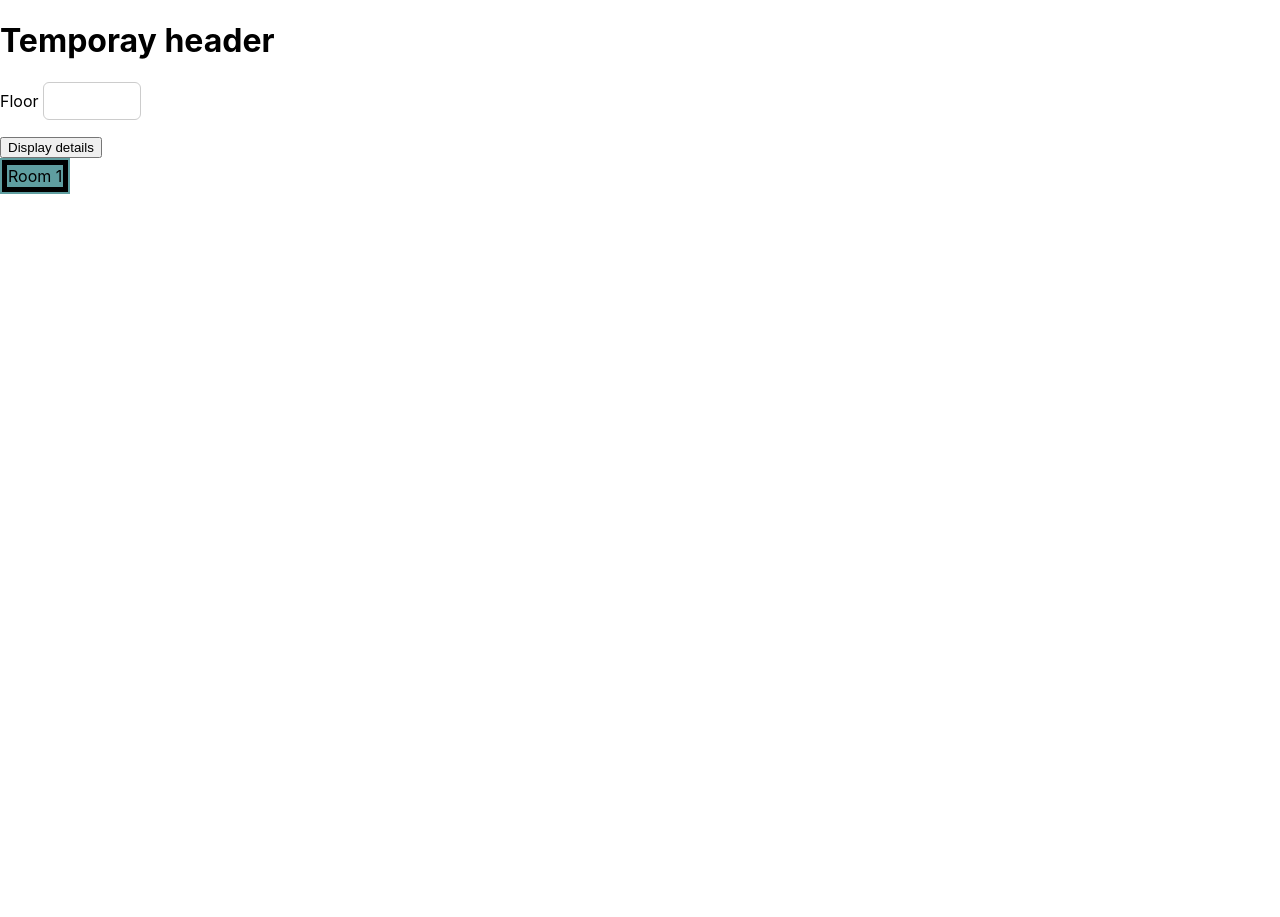
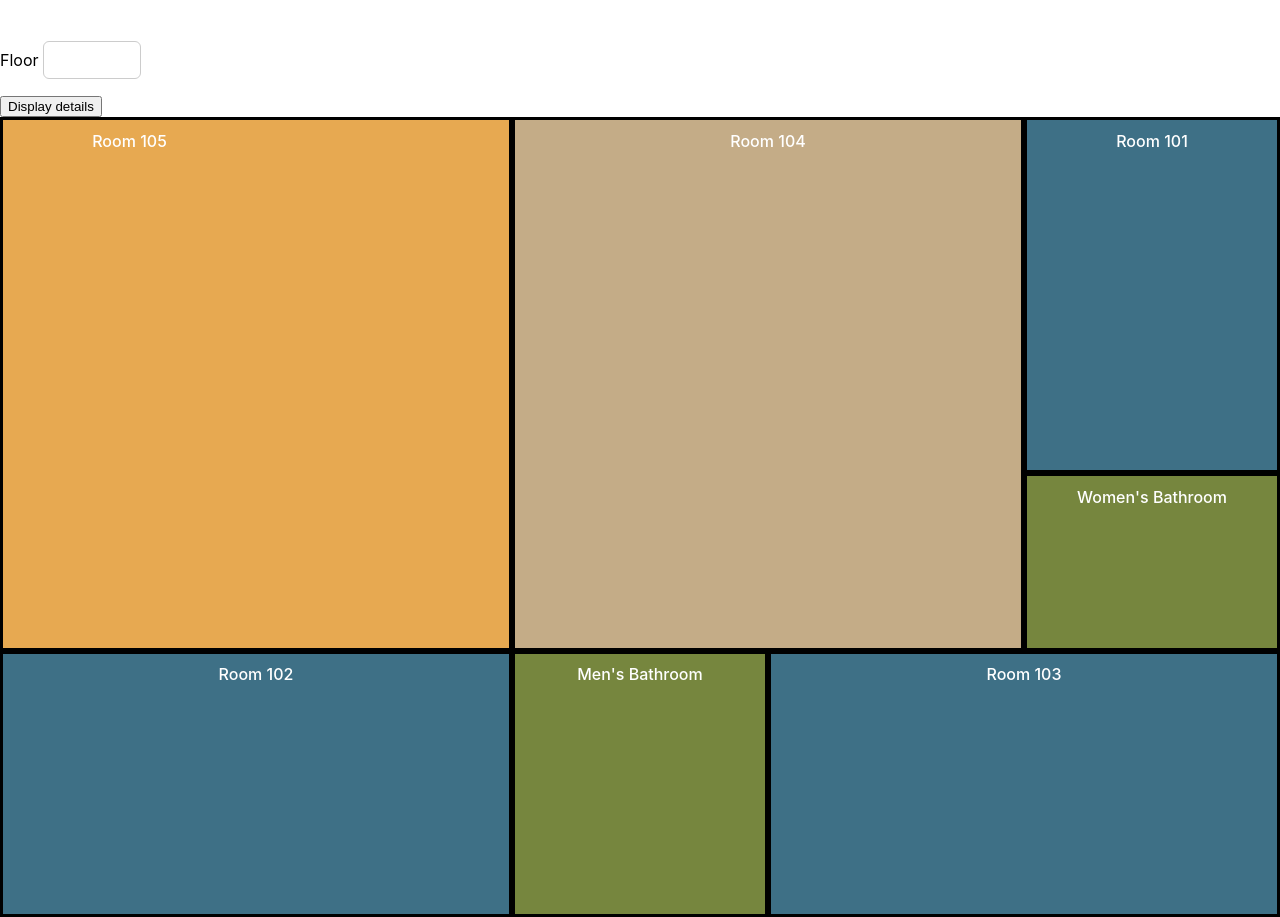
Before and after one commit to VarunSH-15-11-2001/Company-Software, a React (Create React App) app in the folder conf-book/: page / in a window 1280 px wide. Before the commit the page ends 800 px from the top, so only its background shows below. Built offline with nearby package versions, Linux system fonts and the light colour scheme.

Commit message:
version2.1
proper floor plan made and styled

```diff
--- a/conf-book/src/App.js
+++ b/conf-book/src/App.js
@@ -1,5 +1,6 @@
 import Component from "./Component1/comp";
 import Floor from "./FloorPlan/Floor"
+
 
 
 function App() {
@@ -9,6 +10,7 @@ function App() {
       <h1>Temporay header</h1>
       <Component name="hello"></Component>
       <Floor />
+
     </div>
   );
 }
--- /dev/null
+++ b/conf-book/src/FloorPlan/101.jsx
@@ -0,0 +1,11 @@
+import React from "react";
+
+function Room101(props) {
+  return (
+    <div className="Room101">
+      <h1>Room {props.bedNum}</h1>
+    </div>
+  );
+}
+
+export default Room101;
--- /dev/null
+++ b/conf-book/src/FloorPlan/104.jsx
@@ -0,0 +1,11 @@
+import React from "react";
+
+function Room104(props) {
+  return (
+    <div id="Room104">
+      <h1>Room 104</h1>
+    </div>
+  );
+}
+
+export default Room104;
--- /dev/null
+++ b/conf-book/src/FloorPlan/105.jsx
@@ -0,0 +1,11 @@
+import React from "react";
+
+function Room105(props) {
+  return (
+    <div id="Room105">
+      <h1>Room 105</h1>
+    </div>
+  );
+}
+
+export default Room105;
--- /dev/null
+++ b/conf-book/src/FloorPlan/Bathrooms.jsx
@@ -0,0 +1,11 @@
+import React from "react";
+
+function Bath(props) {
+  return (
+    <div className="bath" id={`bath-${props.size}`}>
+      <h1>{props.gender} Bathroom</h1>
+    </div>
+  );
+}
+
+export default Bath;
--- a/conf-book/src/FloorPlan/Floor.js
+++ b/conf-book/src/FloorPlan/Floor.js
@@ -1,9 +1,10 @@
 import React from "react";
 import fromHere from "./Floor.module.css";
+import Indx from "./index";
 
 
 const Floor = (props) => {
-    let floorNumber = 1;
+    let floorNumber = 2;
     let styles;
     if(floorNumber===1) {styles = fromHere.floor1 + " " + fromHere.gren}
     else { styles = fromHere.floor2}
@@ -12,11 +13,23 @@ const Floor = (props) => {
     return (
         <div >
 
-            <table className={styles}>
+            {/* <table className={styles}>
                 <tr>
                     <td>Room 1</td>
                 </tr>
-            </table>
+                <tr>
+                    <td> Temp</td>
+                    <td> Temp</td>
+                </tr>
+                <tr>
+                    <td>Temp</td>
+                    <td>Temp</td>
+                </tr>
+            </table> */}
+
+            <Indx />
+
+
 
         </div>
     );
--- a/conf-book/src/FloorPlan/Floor.module.css
+++ b/conf-book/src/FloorPlan/Floor.module.css
@@ -4,9 +4,19 @@
 
 .floor2 td{
     border: 5px solid blue;
+    width: 70px;
+    padding: 100px;
 }
 
 
 .gren{
     background-color: cadetblue;
 }
+
+.available {
+    color: green;
+}
+
+.notAvailable {
+    color: red;
+}
--- /dev/null
+++ b/conf-book/src/FloorPlan/FloorPlan.jsx
@@ -0,0 +1,25 @@
+import React from "react";
+import Room105 from "./105";
+import Room104 from "./104";
+import Room101 from "./101";
+import Bath from "./Bathrooms";
+
+function FloorPlan(props) {
+  return (
+    <div id="floorPlan">
+      <div id="row-1">
+        <Room101 className="Room101" bedNum={101} />
+        <Bath className="bath" gender="Women's" />
+        <Room104 />
+        <Room105 />
+      </div>
+      <div id="row-2">
+        <Room101 className="Room101" bedNum={102} />
+        <Bath gender="Men's" />
+        <Room101 className="Room101" bedNum={103} />
+      </div>
+    </div>
+  );
+}
+
+export default FloorPlan;
--- /dev/null
+++ b/conf-book/src/FloorPlan/index.js
@@ -0,0 +1,15 @@
+import React from "react";
+import ReactDOM from "react-dom";
+import FloorPlan from "./FloorPlan";
+
+import "./styles.css";
+
+const Indx = () => {
+  return (
+    <div className="App">
+      <FloorPlan />
+    </div>
+  );
+}
+
+export default Indx;
--- /dev/null
+++ b/conf-book/src/FloorPlan/styles.css
@@ -0,0 +1,73 @@
+/* .App {
+  font-family: sans-serif;
+  text-align: center;
+  height: 100%;
+  width: 100%;
+} */
+
+h1 {
+  font-size: 16px;
+  color: white;
+  text-align: center;
+  font-weight: 500;
+}
+
+#floorPlan {
+  display: grid;
+  width: 100%;
+  height: 100vh;
+  grid-template-rows: 2fr 1fr;
+  align-content: stretch;
+}
+
+#row-1 {
+  display: grid;
+  grid-template-columns: 2fr 2fr 1fr;
+  grid-template-rows: 2fr 1fr;
+}
+#row-2 {
+  display: grid;
+  grid-template-columns: 2fr 1fr 2fr;
+}
+
+.Room101 {
+  border: solid;
+  background-color: #3e7086;
+}
+.Room101:hover {
+  background-color: #09a009;
+}
+.bath {
+  border: solid;
+  background-color: #76863e;
+}
+.bath:hover {
+  background-color: #09a009;
+}
+
+#bath-Full {
+  border: solid;
+  grid-column: 1;
+  grid-row: 2;
+}
+
+#Room104 {
+  border: solid;
+  background-color: #c4ac87;
+  grid-column: 2;
+  grid-row: 1 / 3;
+}
+#Room104:hover {
+  background-color: #09a009;
+}
+#Room105 {
+  border: solid;
+  background-color: #e7a951;
+  display: grid;
+  grid-template-columns: 1fr 1fr;
+  grid-template-rows: 1fr 5fr;
+  grid-row: 1 / 3;
+}
+#Room105:hover {
+  background-color: #09a009;
+}
```
